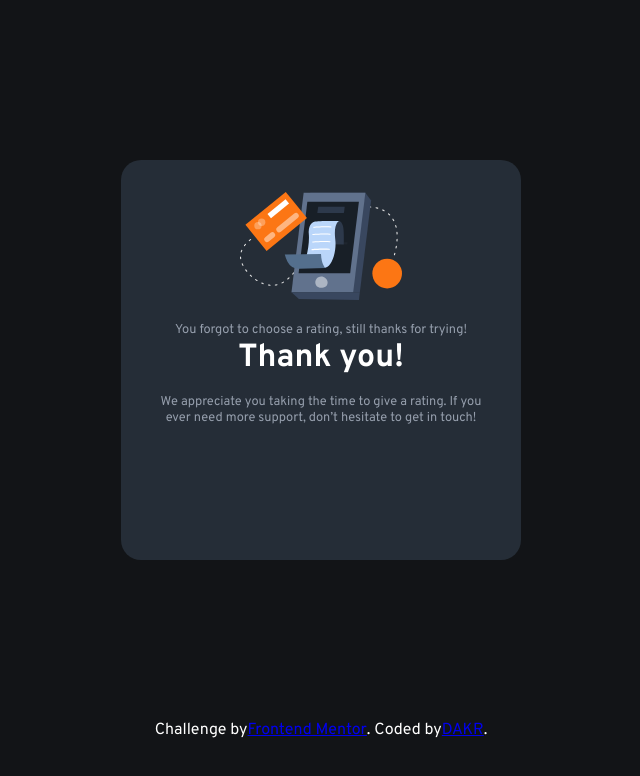
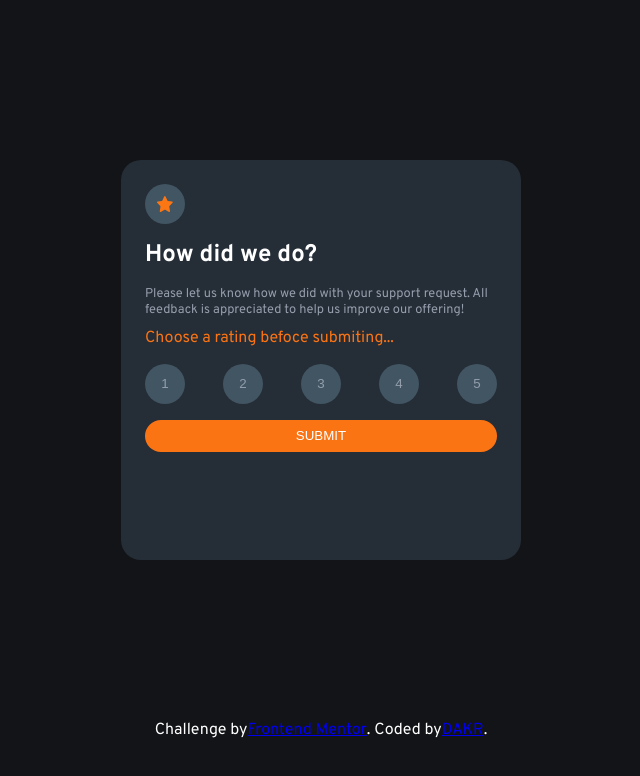
Before and after one commit to DanielKrol90/frontend.io-interactive-rating-component, a plain HTML site: page index.html in a window 1280 px wide. Both pictures are taken after a click on the button "SUBMIT". Shown: the whole page, without its empty margins (319-959 px from the left). Drawn offline with Linux system fonts and the light colour scheme.

Commit message:
project finished

```diff
--- a/index.html
+++ b/index.html
@@ -26,6 +26,7 @@
       <h3>How did we do?</h3>
       <p>Please let us know how we did with your support request. All feedback is appreciated
         to help us improve our offering!</p>
+      <span class="rating__not-selected"></span>
 
       <div class="rating__card-scores">
         <button class="button__secondary">1</button>
--- a/js/main.js
+++ b/js/main.js
@@ -3,6 +3,7 @@ const submitBtn = document.querySelector('.button__primary');
 const ratingText = document.querySelector('.thanks__rate-value-answer');
 const ratingCard = document.querySelector('.rating__card');
 const thanksCard = document.querySelector('.thanks__card');
+const rateNotSelected = document.querySelector('.rating__not-selected');
 
 let rating;
 
@@ -21,13 +22,16 @@ scoreBtns.forEach((score) => {
 
 //Listens for submit button click, then hides rating card and shows thank you card
 //Also checks to see if the user submitted a rating.  If not, provides a message.
+// If user not submitted a rating, blocks card until rate is selected
 
 
 submitBtn.addEventListener('click', (e) => {
     e.preventDefault();
     if (!rating) {
-        ratingText.innerHTML = "You forgot to choose a rating, still thanks for trying!";
+        rateNotSelected.innerHTML = "Choose a rating befoce submiting...";
     }
-    ratingCard.style.display = "none";
-    thanksCard.style.display = "flex";
+    if (rating) {
+        ratingCard.style.display = "none";
+        thanksCard.style.display = "flex";
+    }
 });
--- a/style.scss
+++ b/style.scss
@@ -19,7 +19,7 @@ main {
     width: 400px;
     margin: 10rem auto;
     border-radius: 20px;
-    padding: 2rem;
+    padding: 1.5rem;
 }
 
 .rating__card {
@@ -32,27 +32,34 @@ main {
         display: flex;
         justify-content: center;
         align-items: center;
-        margin-bottom: 1.5rem;
+        margin-bottom: 1rem;
 
         img {
             height: 1rem;
             width: 1rem;
         }
     }
+    .rating__not-selected {
+        color: hsl(25, 97%, 53%);
+    }
+
     h3 {
         color:  hsl(0, 0%, 100%);
         margin-bottom: 1rem;
         font-size: 1.5rem;
     }
+
     p {
         color: hsl(217, 12%, 63%);
-        margin-bottom: 1rem;
+        margin-bottom: 0.6rem;
         font-size: 0.8rem;
     }
+
     .rating__card-scores {
         display: flex;
         flex-direction: row;
         justify-content: space-between;
+        margin-top: 1rem;
     }
 }
 
@@ -98,17 +105,12 @@ main {
 
     .thanks__rate-value {
 
-        span {
-            display: flex;
-            margin-bottom: 1rem;
-            color: hsl(25, 97%, 53%);
-
-            .thanks__rate-value-answer {
+            p {
                 color: hsl(25, 97%, 53%);
                 font-size: 1rem;
             }
         }
-    }
+
     h3 {
         font-size: 2rem;
         margin-bottom: 1rem;
@@ -120,6 +122,7 @@ main {
         text-align: center;
     }
 }
+
 footer {
 
     .attribution {
```
Also changed, not shown: css/style.css, 1 other file.
